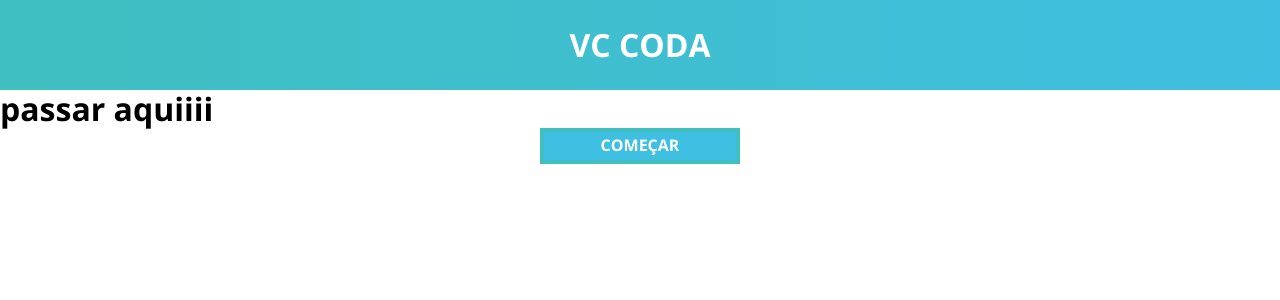
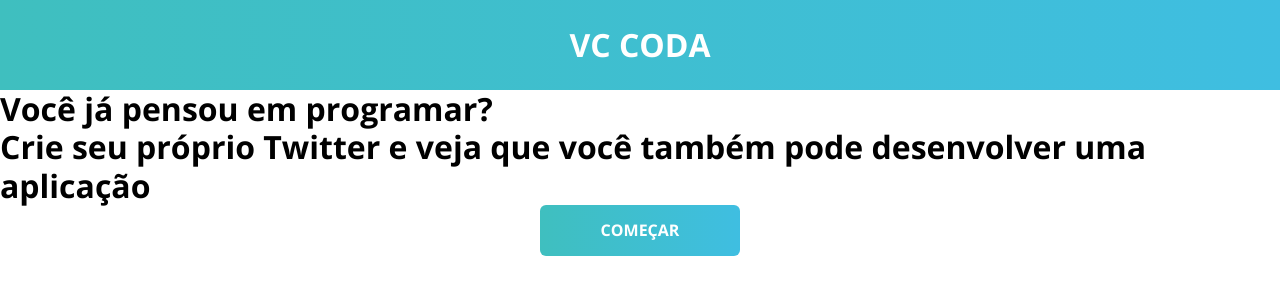
Before and after one commit to luccasfraga/CodeXplica-Mini-twitter-, a React (Create React App) app: page / in a window 1280 px wide. Shown: the top 300 px of the page. Built offline with nearby package versions, Linux system fonts and the light colour scheme.

Commit message:
button subtitle e home

```diff
--- a/src/components/button/index.js
+++ b/src/components/button/index.js
@@ -4,7 +4,7 @@
 import React from 'react'
 
 const Button = (props) => (
-  <BoxButton onClick={() => props.onClick()} border={props.border} borderRadius={props.borderRadius} margin={props.margin} width={props.width} background={props.background}>
+  <BoxButton onClick={() => props.onClick()} border={props.border} borderRadius={props.borderRadius} margin={props.margin} width={props.width}>
     <Text>{props.text}</Text>
   </BoxButton>
 );
@@ -12,7 +12,6 @@
 Button.propTypes = {
   borderRadius: PropTypes.string,
   border: PropTypes.string,
-  background: PropTypes.string,
   margin: PropTypes.string,
   width: PropTypes.string,
   text: PropTypes.string,
@@ -20,7 +19,6 @@
 };
 
 Button.defaultProps = {
-  background: '#3FBFE1',
   margin: '0 auto',
   borderRadius: '6px',
   border:  '1px solid #3FBFBF',
--- a/src/components/button/styles.js
+++ b/src/components/button/styles.js
@@ -3,10 +3,17 @@
 export const BoxButton = styled.a`
   display: flex;
   margin: ${props => props.margin};
-  background-color: ${props => props.background};
+  background: rgba(63,191,191,1);
+  background: -moz-linear-gradient(left, rgba(63,191,191,1) 0%, rgba(63,190,225,1) 100%);
+  background: -webkit-gradient(left top, right top, color-stop(0%, rgba(63,191,191,1)), color-stop(100%, rgba(63,190,225,1)));
+  background: -webkit-linear-gradient(left, rgba(63,191,191,1) 0%, rgba(63,190,225,1) 100%);
+  background: -o-linear-gradient(left, rgba(63,191,191,1) 0%, rgba(63,190,225,1) 100%);
+  background: -ms-linear-gradient(left, rgba(63,191,191,1) 0%, rgba(63,190,225,1) 100%);
+  background: linear-gradient(to right, rgba(63,191,191,1) 0%, rgba(63,190,225,1) 100%);
+filter: progid:DXImageTransform.Microsoft.gradient( startColorstr='#3fbfbf', endColorstr='#3fbee1', GradientType=1 );
   border: ${props => props.border};
   border-radius: ${ props => props.borderRadius};
-  padding: 10px 10px;
+  padding: 16px;
   width:  ${ props => props.width};
   cursor: pointer;
   z-index: 1;
@@ -14,34 +21,33 @@
   font-size: inherit;
   font-family: inherit;
   color: white;
-  padding: 0.5em 1em;
   outline: none;
   border: none;
+  overflow: hidden;
   text-transform: uppercase;
 
-
-&:hover {
-  cursor: pointer;
+&::after {
+  content: '';
+  z-index: -1;
+  background-color: hsla(0, 0%, 100%, 0.2);
+  position: absolute;
+  top: -50%;
+  bottom: -50%;
+  width: 1.25em;
+  transform: translate3d(-525%, 0, 0) rotate(35deg);
 }
 
-&::before {
-  content: '';
-  z-index: -1;
-  position: absolute;
-  top: 0;
-  bottom: 0;
-  left: 0;
-  right: 0;
-  border: 4px solid #3FBFBF;
-  transform-origin: center;
-  transform: scale(1);
-    }
-
-  &:hover::before {
-  transition: all 0.75s ease-in-out;
-  transform-origin: center;
-  transform: scale(1.75);
-  opacity: 0;
+&:hover::after {
+  transition: transform 0.60s ease-in-out;
+  transform: translate3d(1000%, 0, 0) rotate(35deg);
+  background: rgba(163,240,240,1);
+background: -moz-linear-gradient(left, rgba(163,240,240,1) 0%, rgba(44,242,232,1) 100%);
+background: -webkit-gradient(left top, right top, color-stop(0%, rgba(163,240,240,1)), color-stop(100%, rgba(44,242,232,1)));
+background: -webkit-linear-gradient(left, rgba(163,240,240,1) 0%, rgba(44,242,232,1) 100%);
+background: -o-linear-gradient(left, rgba(163,240,240,1) 0%, rgba(44,242,232,1) 100%);
+background: -ms-linear-gradient(left, rgba(163,240,240,1) 0%, rgba(44,242,232,1) 100%);
+background: linear-gradient(to right, rgba(163,240,240,1) 0%, rgba(44,242,232,1) 100%);
+filter: progid:DXImageTransform.Microsoft.gradient( startColorstr='#a3f0f0', endColorstr='#2cf2e8', GradientType=1 );
 }
 `;
 
@@ -49,5 +55,4 @@
   color: #ffffff;
   margin: 0 auto;
   font-weight: bold;
-
 `;
--- a/src/pages/Home/index.js
+++ b/src/pages/Home/index.js
@@ -1,6 +1,7 @@
 import Button from '../../components/button'
 import Header from '../../components/header'
 import React from 'react';
+import SubTitle from '../../components/title'
 import Title from '../../components/title'
 
 // import { Container } from './styles';
@@ -13,7 +14,8 @@
   return (
     <>
       <Header {...props} />
-      <Title text="passar aquiiii" />
+      <Title text="Você já pensou em programar?" />
+      <SubTitle text="Crie seu próprio Twitter e veja que você também pode desenvolver uma aplicação" />
       <Button onClick={handleClick} />
     </>
   )
```
Also changed, not shown: src/components/subtitle/index.js (added, +22 -0 lines), src/components/subtitle/styles.js (added, +7 -0 lines).
